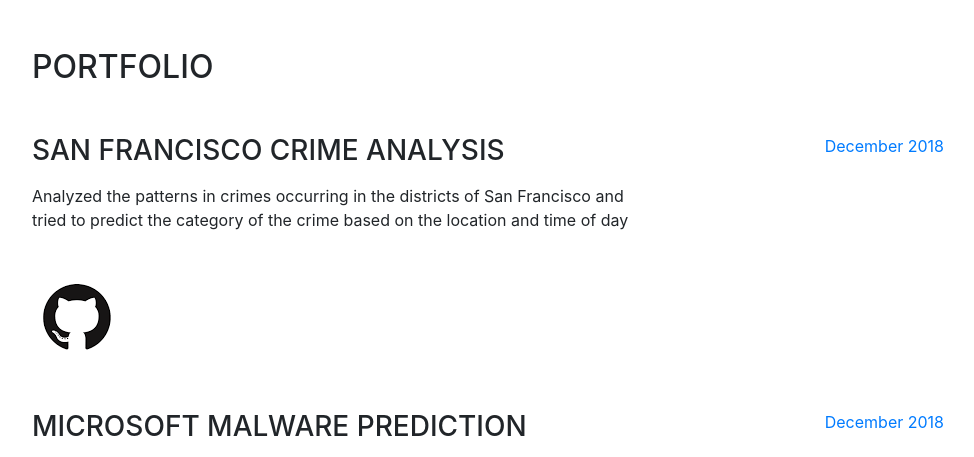
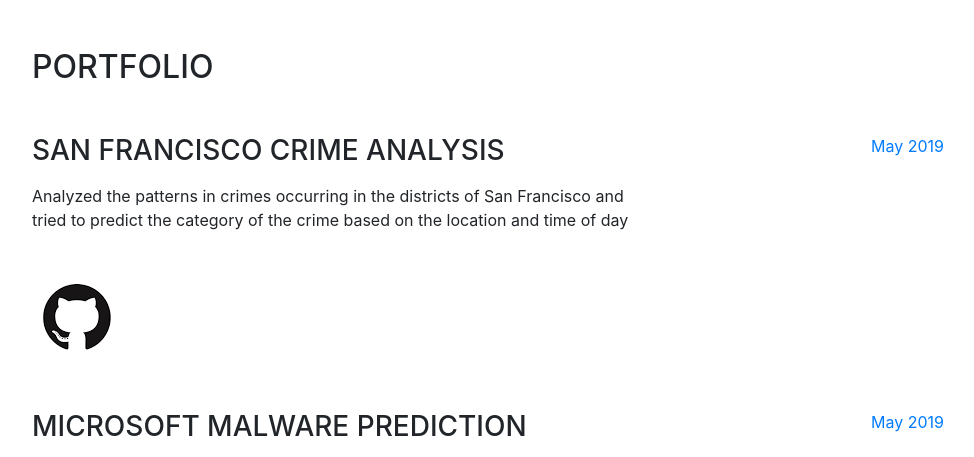
Before and after one commit to Eashani/eashani.github.io, a website with bundled scripts: page index.html in a window 1280 px wide. Shown: the part 800-1257 px from the top of the page, without its empty margins (288-1262 px from the left). Built offline with nearby package versions, Linux system fonts and the light colour scheme; a web font is replaced by a local one.

Commit message:
Update index.html

```diff
--- a/index.html
+++ b/index.html
@@ -129,7 +129,7 @@
 
         </div>
             <div class="resume-date text-md-right">
-              <span class="text-primary">December 2018</span>
+              <span class="text-primary">May 2019</span>
             </div>
           </div>
 
@@ -144,7 +144,7 @@
 
         </div>
             <div class="resume-date text-md-right">
-              <span class="text-primary">December 2018</span>
+              <span class="text-primary">May 2019</span>
             </div>
           </div>
 
```
